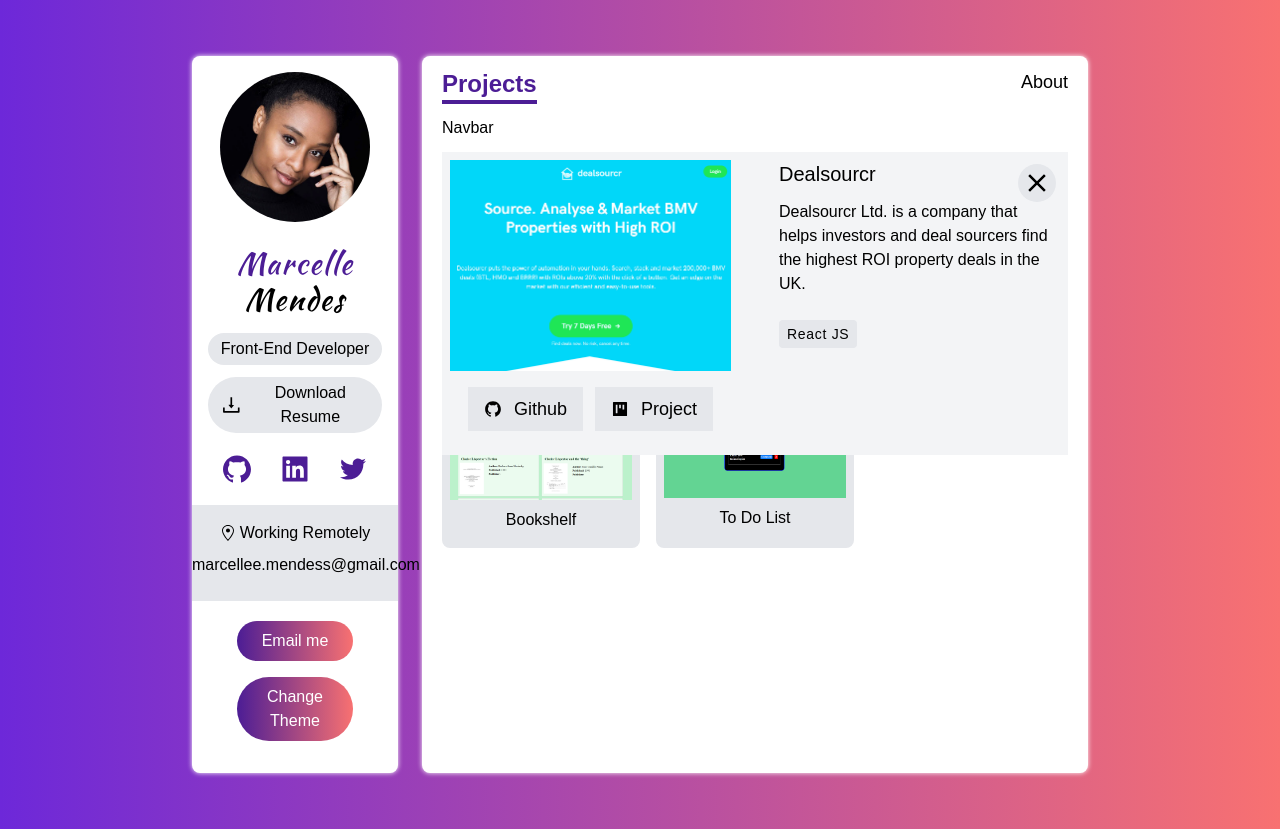
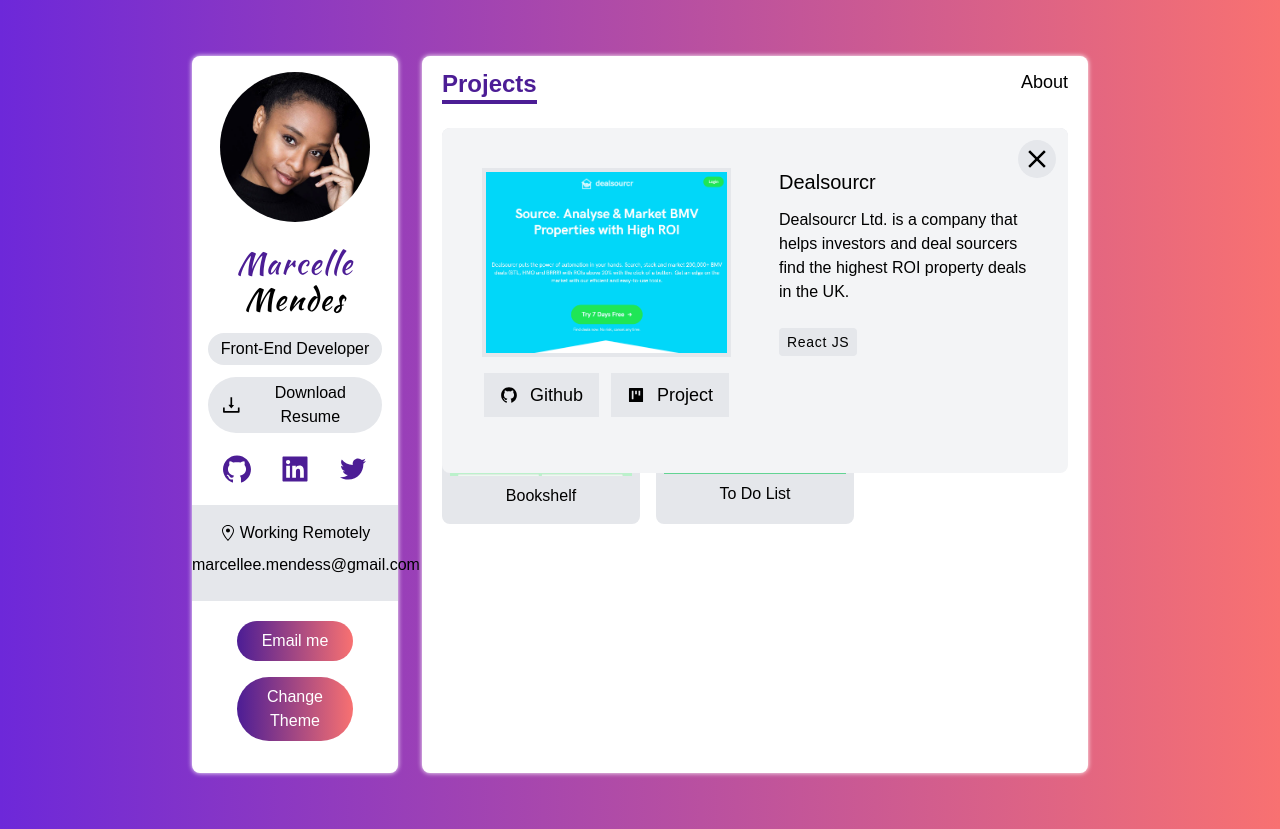
Before and after one commit to marcelleemendess/portfolio-v2, a Next.js app: page /projects in a window 1280 px wide. Both pictures are taken after a click on the picture 541 px from the left and 228 px from the top of the page. Built offline with nearby package versions, Linux system fonts and the light colour scheme.

Commit message:
fixing bugs

```diff
--- /dev/null
+++ b/animations.ts
@@ -0,0 +1,41 @@
+export const fadeInUp = {
+    initial: {
+        opacity: 0,
+        y: 60,
+    },
+    animate: {
+        opacity: 1,
+        y: 0,
+    },
+};
+
+export const stagger = {
+    initial: {
+
+    },
+    animate: {
+        transition: {
+            staggerChildren: 0.1,
+        },
+    },
+};
+
+export const routeAnimation = {
+    initial: {
+      opacity:0
+    },
+    animate: {
+        opacity:1,
+        transition: {
+            delay: 0.1,
+            duration:0.1
+        },
+    },
+    exit: {
+        opacity: 0,
+        transition: {
+            delay: 0.1,
+            ease: 'easeInOut'
+        }
+    }
+};
--- a/components/ProjectCard.tsx
+++ b/components/ProjectCard.tsx
@@ -2,12 +2,15 @@
 import { AiFillGithub, AiFillProject } from "react-icons/ai"
 import { MdClose } from "react-icons/md"
 import { IProject } from "../types"
-
-import Image from "next/image"
+// import Image from "next/image"
+import { fadeInUp, stagger } from "../animations"
+import { motion } from "framer-motion";
 
 
 const ProjectCard: FunctionComponent<{
-    project: IProject
+    project: IProject;
+    showDetail: null | number,
+    setShowDetail:(id: null | number) => void
 }> = ({
     project: {
         name,
@@ -15,11 +18,14 @@
         deployed_url,
         description,
         github_url,
-        key_techs
-    }
+        key_techs,
+        id
+    },
+    showDetail,
+    setShowDetail
 }) => {
 
-    const [showDetail, setShowDetail] = useState(false)
+
 
     return (
         <div>
@@ -32,19 +38,26 @@
                 height="150"
                 layout="responsive"
             /> */}
+
             <img
                 src={image_path}
                 alt={name}
                 className="cursor-pointer"
-                onClick={() => setShowDetail(true)}
+                onClick={() => setShowDetail(id)}
             />
+
             <p className="my-2 text-center">{name}</p>
 
-            {showDetail && (
-                <div className="absolute top-0 left-0 z-10 grid w-full h-auto p-2 text-black bg-gray-100 md:grid-cols-2 gap-x-12 dark:text-white dark:bg-dark-100">
-                    <div>
-                        <img src={image_path} alt={name}/>
-                        <div className="flex justify-center my-4 space-x-3">
+            {showDetail === id && (
+                <div className="absolute top-0 left-0 z-10 grid w-full h-auto p-2 text-black bg-gray-100 rounded-lg md:p-10 md:grid-cols-2 gap-x-12 dark:text-white dark:bg-dark-100">
+                    <motion.div variants={stagger} initial="initial" animate="animate">
+                        <motion.div variants={fadeInUp} className="border-4 border-grey-100">
+                            <img
+                                src={image_path}
+                                alt={name}
+                            />
+                        </motion.div>
+                        <motion.div variants={fadeInUp} className="flex justify-center my-4 space-x-3">
                             <a target="_blank"
                                 href={github_url}
                                 className="flex items-center px-4 py-2 space-x-3 text-lg bg-gray-200 dark:bg-dark-200 "
@@ -53,29 +66,29 @@
                                 <span>Github</span>
                             </a>
                             <a target="_blank"
-                                href={github_url}
+                                href={deployed_url}
                                 className="flex items-center px-4 py-2 space-x-3 text-lg bg-gray-200 dark:bg-dark-200"
                             >
                                 <AiFillProject />
                                 <span>Project</span>
                             </a>
-                        </div>
+                        </motion.div>
 
-                    </div>
+                    </motion.div>
 
-                    <div>
-                        <h2 className="mb-3 text-xl font-medium md:text-2x1">{name}</h2>
-                        <h3 className="mb-3 font-medium">{description}</h3>
+                    <motion.div variants={stagger} initial="initial" animate="animate">
+                        <motion.h2 variants={fadeInUp} className="mb-3 text-xl font-medium md:text-2x1">{name}</motion.h2>
+                        <motion.h3 variants={fadeInUp} className="mb-3 font-medium">{description}</motion.h3>
 
-                        <div className="flex flex-wrap mt-5 space-x-2 text-sm tracking-wider">
+                        <motion.div variants={fadeInUp} className="flex flex-wrap mt-5 space-x-2 text-sm tracking-wider">
                             {key_techs.map((tech) => (
                                 <span key={tech} className="px-2 py-1 my-1 bg-gray-200 rounded dark:bg-dark-200">{tech}</span>
                             ))}
-                        </div>
-                    </div>
+                        </motion.div>
+                    </motion.div>
 
                     <button
-                        onClick={() => setShowDetail(false)}
+                        onClick={() => setShowDetail(null)}
                         className="absolute p-1 bg-gray-200 rounded-full top-3 right-3 focus:outline-none dark:bg-dark-200"
                     >
                         <MdClose size={30}/>
--- a/data.ts
+++ b/data.ts
@@ -44,6 +44,7 @@
 
 export const projects:IProject[] = [
   {
+    id: 1,
     name: "Dealsourcr",
     description:"Dealsourcr Ltd. is a company that helps investors and deal sourcers find the highest ROI property deals in the UK.",
     github_url: "https://dealsourcr.com/",
@@ -52,6 +53,7 @@
     key_techs: ["React JS"]
   },
   {
+    id: 2,
     name: "E-commerce",
     description: "The project is a E-commerce store where you can purchase electronics. It's possible to add and remove products to your cart and calculate the amount spent it.",
     github_url: "https://github.com/marcelleemendess/ecommerce",
@@ -60,7 +62,7 @@
     key_techs: ["React JS"]
   },
   {
-
+    id: 3,
     name: "Netflix Clone",
     description:"A Netflix clone built using React. It fetches the data from TMDB (The Movie Database) API. It also displays the movie trailers which are fetched from Youtube.",
     github_url:"https://github.com/marcelleemendess/netflix-clone",
@@ -70,7 +72,7 @@
 
   },
   {
-
+    id: 4,
     name: "Bookshelf",
     description:"The project is a web application used to look up Books. It's possible to find the books easily using ISBN, title, or author.",
     github_url:"https://github.com/marcelleemendess/bookshelf-",
@@ -79,7 +81,7 @@
     key_techs:["React JS"]
   },
   {
-
+    id: 5,
     name: "To Do List",
     description:"The project is a functional To-do list application with authentication, you can create an account and add, complete or delete your tasks.",
     github_url:"https://github.com/marcelleemendess/todolist",
--- a/package.json
+++ b/package.json
@@ -9,7 +9,7 @@
     "lint": "next lint"
   },
   "dependencies": {
-    "framer-motion": "^4.1.17",
+    "framer-motion": "^3.10.3",
     "next": "11.1.2",
     "next-themes": "0.0.15",
     "react": "17.0.2",
--- a/pages/_app.tsx
+++ b/pages/_app.tsx
@@ -1,10 +1,11 @@
-import Navbar from '../components/Navbar'
-import Sidebar from '../components/Sidebar'
-import '../styles/globals.css'
+import Navbar from '../components/Navbar';
+import Sidebar from '../components/Sidebar';
+import '../styles/globals.css';
 
-import { ThemeProvider } from 'next-themes'
+import { ThemeProvider } from 'next-themes';
+import { AnimatePresence } from 'framer-motion';
 
-function MyApp({ Component, pageProps }) {
+function MyApp({ Component, pageProps, router }) {
   return (
     <ThemeProvider attribute="class">
       <div className='grid grid-cols-12 gap-6 px-5 lg:px-48 my-14 sm:px-20 md:px-32'>
@@ -12,12 +13,14 @@
           <Sidebar/>
         </div>
         <div className='flex flex-col col-span-12 overflow-hidden bg-white rounded-lg lg:col-span-9 dark:bg-dark-500 shadow-custom-light dark:shadow-custom-dark'>
-          <Navbar/>
-          <Component {...pageProps} />
+          <Navbar />
+          <AnimatePresence exitBeforeEnter>
+            <Component {...pageProps} key={router.route} />
+          </AnimatePresence>
         </div>
       </div>
       </ThemeProvider>
   )
 }
 
-export default MyApp
+export default MyApp;
--- a/pages/projects.tsx
+++ b/pages/projects.tsx
@@ -1,19 +1,45 @@
+import { useState } from "react";
 import { projects } from "../data"
 import ProjectCard from "../components/ProjectCard"
+import { motion } from "framer-motion";
+import { fadeInUp, routeAnimation, stagger } from "../animations";
 
 const Projects = () => {
+
+    const [showDetail, setShowDetail] = useState<number | null>(null)
+
     return (
-        <div className="px-5 overflow-y-scroll" style={{ height: "65vh"}}>
-            <nav>Navbar</nav>
-            <div className="relative grid grid-cols-12 gap-4 my-3">
+        <motion.div
+            className="px-5 overflow-y-scroll"
+            style={{ height: "65vh" }}
+            variants={routeAnimation}
+            initial="initial"
+            animate="animate"
+            exit="exit"
+        >
+
+            <motion.div
+                className="relative grid grid-cols-12 gap-4 my-3"
+                variants={stagger}
+                initial="initial"
+                animate="animate"
+            >
                 {projects.map(project => (
-                    <div  key={project.name} className="col-span-12 p-2 bg-gray-200 rounded-lg sm:col-span-6 lg:col-span-4 dark:bg-dark-200">
-                        <ProjectCard project={project}/>
-                    </div>
+                    <motion.div
+                        key={project.name}
+                        className="col-span-12 p-2 bg-gray-200 rounded-lg sm:col-span-6 lg:col-span-4 dark:bg-dark-200"
+                        variants={fadeInUp}
+                    >
+                        <ProjectCard
+                            project={project}
+                            showDetail={showDetail}
+                            setShowDetail={setShowDetail}
+                        />
+                    </motion.div>
                 ))}
-            </div>
-        </div>
+            </motion.div>
+        </motion.div>
     )
 }
 
-export default Projects
+export default Projects;
--- a/styles/globals.css
+++ b/styles/globals.css
@@ -2,8 +2,16 @@
 @tailwind components;
 @tailwind utilities;
 
-/* TODO use tailwind */
 body {
   background-color: black;
   font-family: sans-serif;
 }
+
+::-webkit-scrollbar-thumb {
+  background-image: linear-gradient(to right bottom, #4c1d95, #f87171);
+}
+
+::-webkit-scrollbar {
+  width: 8px;
+  height: 0px;
+}
--- a/types.ts
+++ b/types.ts
@@ -7,6 +7,7 @@
 }
 
 export interface IProject {
+  id: number,
   name: string,
   description: string,
   image_path: string,
```
Also changed, not shown: pages/index.tsx (+25 -9 lines), 1 other file (tests, documents, lock files or other folders).
